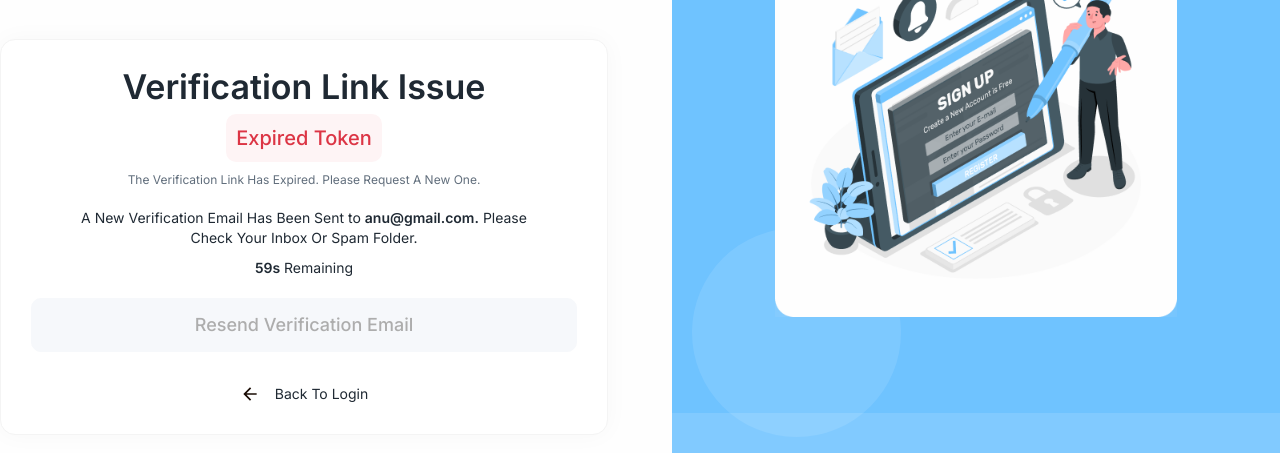
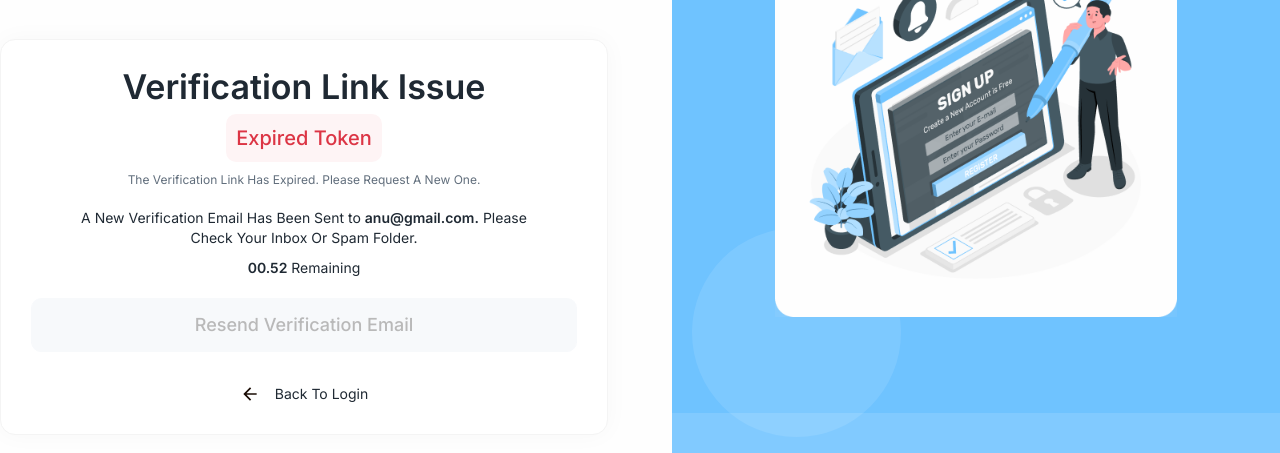
Before and after one commit to sumithub/rs-web-develop, a Next.js app: page /verify-email in a window 1280 px wide. Both pictures are taken after a click on the button "Resend Verification Email". Shown: the part 199-652 px from the top of the page. Built offline with nearby package versions, Linux system fonts and the light colour scheme.

Commit message:
changes in verification email page

```diff
--- a/src/app/verification-email/page.js
+++ b/src/app/verification-email/page.js
@@ -10,10 +10,10 @@ import ChangeEmail from "../../components/Models/ChangeEmail";
 
 function VerificationEmail() {
     const { handleSubmit } = useForm();
-    const [loading, setLoading] = useState(false);
+    const [loading, setLoading] = useState(true);
     const [open, setOpen] = useState(false);
     const [sec, setSec] = useState(60);
-    const [isTimerActive, setIsTimerActive] = useState(false);
+    const [isTimerActive, setIsTimerActive] = useState(true);
 
     useEffect(() => {
         let interval = null;
--- a/src/app/verify-email/page.js
+++ b/src/app/verify-email/page.js
@@ -1,14 +1,55 @@
 "use client"
-import React, { useState } from 'react';
+import React, { useEffect, useState } from 'react';
 import AuthLayout from "../../components/common/AuthLayout";
 import Link from 'next/link';
 import Image from 'next/image';
+import axios from 'axios';
+import { useForm } from 'react-hook-form';
 
 function VerifyEmail() {
+    const { handleSubmit } = useForm();
+    const [loading, setLoading] = useState(true);
+    const [view, setView] = useState("verify")
+    const [isTimerActive, setIsTimerActive] = useState(true);
+    const [sec, setSec] = useState(60);
 
-    const [view, setView] = useState("verify")
+    useEffect(() => {
+        let interval = null;
+        if (isTimerActive && sec > 0) {
+            interval = setInterval(() => {
+                setSec(seconds => seconds - 1);
+            }, 1000);
+        } else if (sec === 0) {
+            setIsTimerActive(false);
+            setLoading(false);
+            setSec(59);
+        }
+        return () => {
+            if (interval) clearInterval(interval);
+        };
+    }, [isTimerActive, sec]);
+
+    const onSubmit = async (data) => {
+        try {
+            setLoading(true);
+            setIsTimerActive(true);
+            setSec(59);
+            await axios.put("/api", data);
+        } catch (error) {
+            setIsTimerActive(false);
+            setLoading(false);
+            setSec(59);
+        }
+    }
+
+    const formatTime = (seconds) => {
+        const mins = Math.floor(seconds / 60);
+        const secs = seconds % 60;
+        return `${mins.toString().padStart(2, '0')}.${secs.toString().padStart(2, '0')}`;
+    };
 
     return (<AuthLayout>
+        <form onSubmit={handleSubmit(onSubmit)}>
             <div>
                 {view === "verify" && <div>
                     <h2 className="text-[34px] leading-none font-semibold text-secondary capitalize text-center">Verify Your Email</h2>
@@ -31,7 +72,7 @@ function VerifyEmail() {
                             <h2 className='text-[#616E7C] text-xs pt-2.5 capitalize'>the verification link has expired. please request a new one.</h2>
                         </div>
                         <h2 className='text-center pt-5 text-sm text-secondary'>A New Verification Email Has Been Sent to <span className='font-semibold'>anu@gmail.com.</span> Please <br /> Check Your Inbox Or Spam Folder.</h2>
-                    <h2 className='text-center pt-2.5 text-sm text-secondary'><span className='font-semibold'>59s</span> Remaining</h2>
+                        <h2 className='text-center pt-2.5 text-sm text-secondary'><span className='font-semibold'>{isTimerActive ? formatTime(sec) : '00.59'}</span> Remaining</h2>
                         <button className="text-text3 text-lg font-medium bg-dark border border-dark hover:bg-white w-full mt-5 py-3 rounded-[10px] border border-dark cursor-pointer"
                             onClick={() => {
                                 setView("error")
@@ -39,6 +80,8 @@ function VerifyEmail() {
                                     setView(false)
                                 }, 1000 * 60);
                             }}
+                            disabled={loading}
+                            type='submit'
                         >Resend Verification Email</button>
                     </div>
                 </div>}
@@ -51,6 +94,7 @@ function VerifyEmail() {
                             onClick={() => {
                                 setView("verify")
                             }}
+
                         >Send</button>
                     </div>
                 }
@@ -62,6 +106,7 @@ function VerifyEmail() {
                     </Link>
                 </div>
             </div>
+        </form>
     </AuthLayout>
     )
 }
```
Lines whose indentation alone changed are shown as unchanged.
